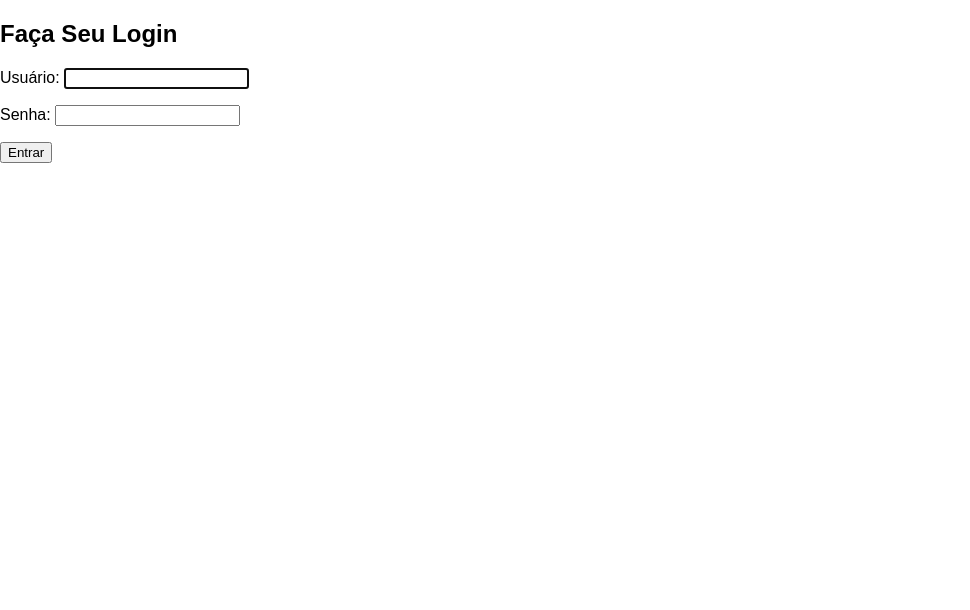
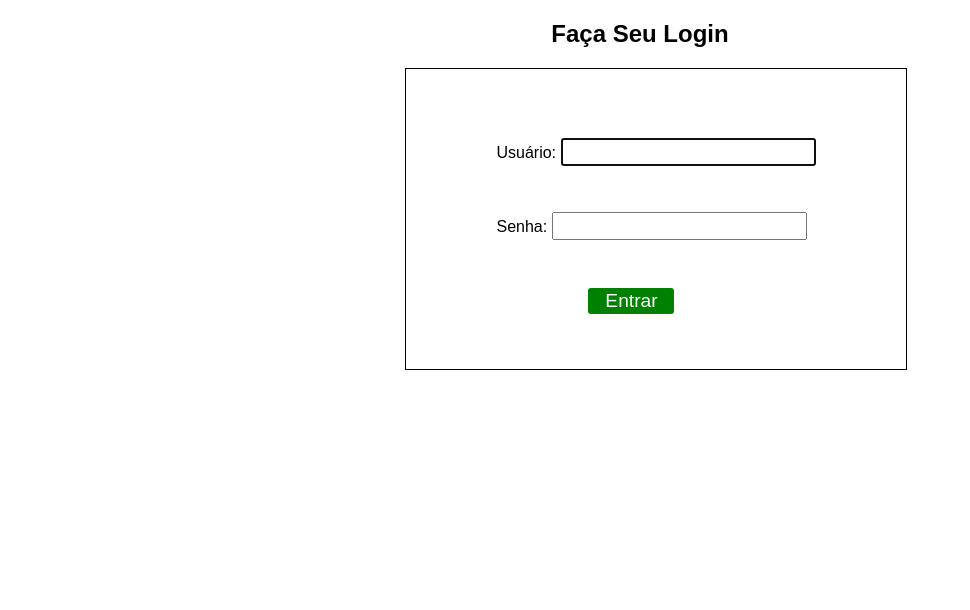
Before and after one commit to PedroNunesBH/django-career-portal, a Django app: page /login/ in a window 1280 px wide. Shown: the part 70-680 px from the top of the page, without its empty margins (0-970 px from the left). Run offline with Django 5.2, Linux system fonts and the light colour scheme.

Commit message:
Alteracoes de estilizacao da login.html

```diff
--- a/accounts/templates/login.html
+++ b/accounts/templates/login.html
@@ -1,13 +1,21 @@
 {% extends 'base.html' %}
+
+{% block styles %}
+    {{ block.super }}
+    {% load static %}
+    <link rel="stylesheet" type="text/css" href="{% static '/css/login.css' %}">
+{% endblock %}
 
 {% block content %}
     <main>
-        <h2>Faça Seu Login</h2>
-        <form class="login-form" method="POST">
-            {% csrf_token %}
-            {{ auth_form.as_p }}
+        <h2 class="login-title">Faça Seu Login</h2>
+        <div class="form-container">
+            <form class="login-form" method="POST">
+                {% csrf_token %}
+                {{ auth_form.as_p }}
 
-            <input type="submit" value="Entrar">
-        </form>
+                <button class="btn-login-form" type="submit">Entrar</button>
+            </form>
+        </div>
     </main>
 {% endblock %}
--- /dev/null
+++ b/static/css/login.css
@@ -0,0 +1,29 @@
+.login-title {
+    text-align: center;
+}
+
+.form-container {
+    display: flex;
+    justify-content: center;
+    align-items: center;
+    border: 1px solid black;
+    width: 500px;
+    margin-left: 405px;
+    height: 300px;
+}
+
+.btn-login-form {
+    margin-left: 90px;
+    border: 2px solid white;
+    border-radius: 5px;
+    height: 30px;
+    width: 90px;
+    background-color: green;
+    color: white;
+    font-size: 1.2rem;
+}
+
+.login-form input {
+    font-size: 1.2rem;
+    margin-bottom: 30px;
+}
```
